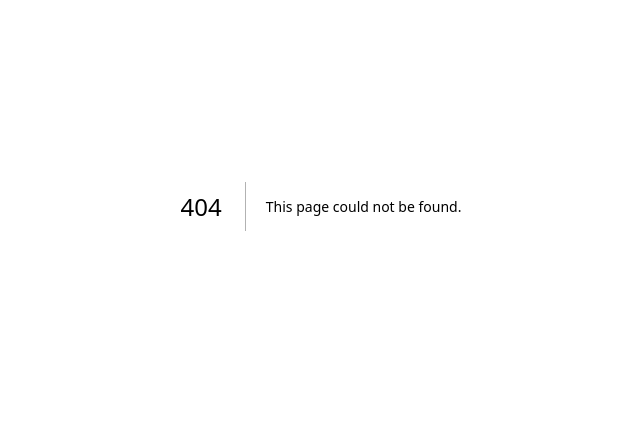
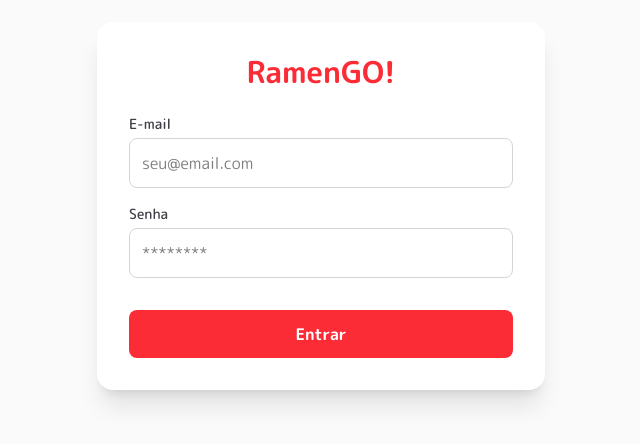
Before and after one commit to Robson16/ramen-go, a Next.js app: page /login in a window 1280 px wide. Before the commit this address had no page. Shown: the part 194-638 px from the top of the page, without its empty margins (319-959 px from the left). Built offline with nearby package versions, Linux system fonts and the light colour scheme; no server answers.

Commit message:
feat: implement login authentication with nookies

```diff
--- a/package.json
+++ b/package.json
@@ -17,9 +17,11 @@
     "release": "commit-and-tag-version"
   },
   "dependencies": {
+    "@hookform/resolvers": "5.9.1",
     "@tanstack/react-query": "5.101.4",
     "axios": "1.19.0",
     "next": "16.3.0",
+    "nookies": "2.5.2",
     "react": "19.2.8",
     "react-dom": "19.2.8",
     "react-hook-form": "7.84.0",
--- a/src/app/_lib/axios.ts
+++ b/src/app/_lib/axios.ts
@@ -1,6 +1,7 @@
 import axios from 'axios'
 
 import { env } from '@/app/env'
+import { parseCookies } from 'nookies'
 
 const apiBaseUrl = env.NEXT_PUBLIC_API_BASE_URL
 
@@ -9,7 +10,7 @@ export const api = axios.create({
 })
 
 api.interceptors.request.use((config) => {
-  const token = null
+  const { '@ramenGo:accessToken': token } = parseCookies()
 
   if (token) {
     config.headers.Authorization = `Bearer ${token}`
--- /dev/null
+++ b/src/app/login/page.tsx
@@ -0,0 +1,104 @@
+'use client'
+
+import { zodResolver } from '@hookform/resolvers/zod'
+import { useForm } from 'react-hook-form'
+import { z } from 'zod'
+import { useRouter } from 'next/navigation'
+import { setCookie } from 'nookies'
+
+import { api } from '@/app/_lib/axios'
+
+const loginSchema = z.object({
+  email: z.string().email('Digite um e-mail válido.'),
+  password: z.string().min(8, 'A senha deve ter pelo menos 8 caracteres.'),
+})
+
+type LoginFormInputs = z.infer<typeof loginSchema>
+
+export default function LoginPage() {
+  const {
+    register,
+    handleSubmit,
+    formState: { errors, isSubmitting },
+  } = useForm<LoginFormInputs>({
+    resolver: zodResolver(loginSchema),
+  })
+
+  const router = useRouter()
+
+  async function handleLogin(data: LoginFormInputs) {
+    try {
+      const response = await api.post('/sessions', data)
+
+      const { access_token } = response.data
+
+      setCookie(undefined, '@ramenGo:accessToken', access_token, {
+        maxAge: 60 * 60 * 24 * 7, // 7 days
+        path: '/',
+      })
+
+      router.push('/')
+    } catch (error) {
+      // TODO: Improve to a Toast
+      alert('Invalid credentials. Please try again.')
+      console.error(error)
+    }
+  }
+
+  return (
+    <div className="flex min-h-screen items-center justify-center bg-zinc-50 p-4">
+      <div className="w-full max-w-md rounded-2xl bg-white p-8 shadow-xl">
+        <h1 className="mb-6 text-center text-3xl font-bold text-red-500">
+          RamenGO!
+        </h1>
+
+        <form
+          onSubmit={handleSubmit(handleLogin)}
+          className="flex flex-col gap-4"
+        >
+          <div>
+            <label className="mb-1 block text-sm font-medium text-zinc-700">
+              E-mail
+            </label>
+            <input
+              type="email"
+              className="w-full rounded-lg border border-zinc-300 p-3 outline-none focus:border-red-500 focus:ring-1 focus:ring-red-500"
+              placeholder="seu@email.com"
+              {...register('email')}
+            />
+            {errors.email && (
+              <span className="mt-1 text-sm text-red-500">
+                {errors.email.message}
+              </span>
+            )}
+          </div>
+
+          <div>
+            <label className="mb-1 block text-sm font-medium text-zinc-700">
+              Senha
+            </label>
+            <input
+              type="password"
+              className="w-full rounded-lg border border-zinc-300 p-3 outline-none focus:border-red-500 focus:ring-1 focus:ring-red-500"
+              placeholder="********"
+              {...register('password')}
+            />
+            {errors.password && (
+              <span className="mt-1 text-sm text-red-500">
+                {errors.password.message}
+              </span>
+            )}
+          </div>
+
+          <button
+            type="submit"
+            disabled={isSubmitting}
+            className="mt-4 w-full rounded-lg bg-red-500 p-3 font-bold text-white transition-colors hover:bg-red-600 disabled:opacity-50"
+          >
+            {isSubmitting ? 'Entrando...' : 'Entrar'}
+          </button>
+        </form>
+      </div>
+    </div>
+  )
+}
```
Also changed, not shown: 1 other file (tests, documents, lock files or other folders).
